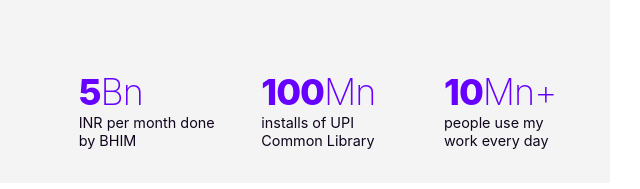
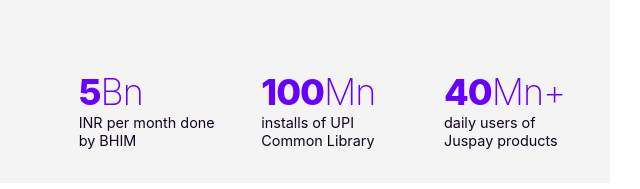
Before and after one commit to pzync/portfolio-website, a Gatsby site: page / in a window 1280 px wide. Shown: the part 587-776 px from the top of the page, 640-1280 px from the left. Built offline with nearby package versions, Linux system fonts and the light colour scheme; Gatsby itself is replaced by a stand-in of ours; a web font is replaced by a local one.

Commit message:
Homepage: changed third stat to reflect Juspay scale

```diff
--- a/src/pages/index.js
+++ b/src/pages/index.js
@@ -52,8 +52,8 @@
               <p className="StatDesc">installs of UPI Common Library</p>
             </div>
             <div className="Stat">
-              <p className="StatNumber"><span className="StatNumberBold">10</span><span className="StatNumberLight">Mn+</span></p>
-              <p className="StatDesc">people use my work every day</p>
+              <p className="StatNumber"><span className="StatNumberBold">40</span><span className="StatNumberLight">Mn+</span></p>
+              <p className="StatDesc">daily users of Juspay products</p>
             </div>
           </div>
         </div>
```
